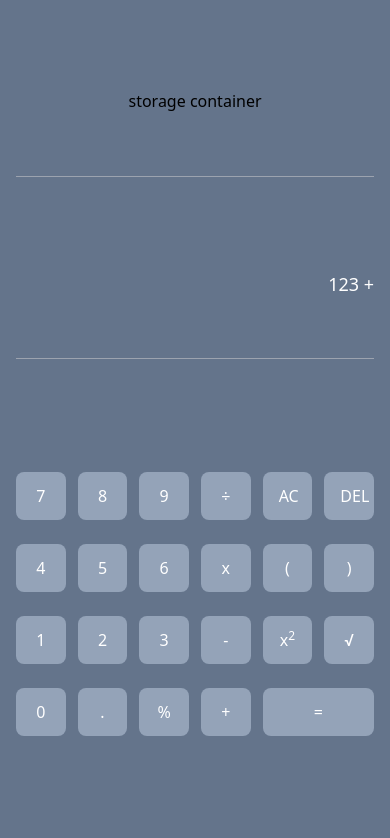
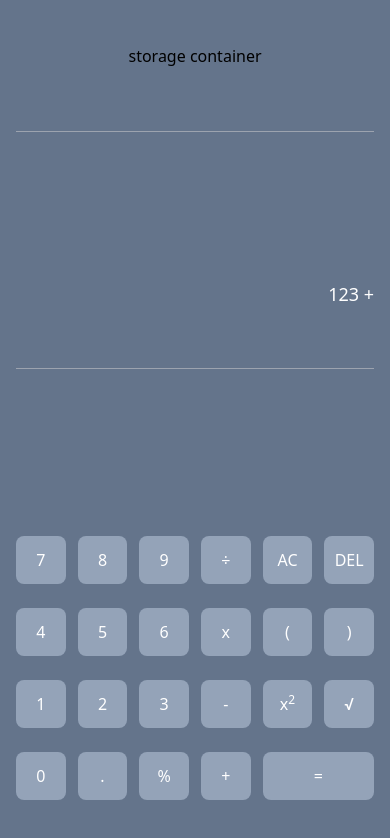
Before and after one commit to kenebebh/Calculator-app, a website: page index.html in a window 390 px wide. Drawn offline with Linux system fonts and the light colour scheme.

Commit message:
worked on responsiveness

```diff
--- a/index.html
+++ b/index.html
@@ -10,8 +10,8 @@
 </head>
 <body class="grid bg-red-100 md:place-content-center">
 
-    <div class="container h-full px-4 py-5 pb-10 bg-slate-500 md:rounded-2xl md:px-8">
-        <div class="calculator h-full flex flex-col justify-around">
+    <div class="container h-full px-4 py-5 bg-slate-500 md:rounded-2xl md:px-8">
+        <div class="calculator h-full flex flex-col justify-between">
             <div class="storage-container text-center py-6 pb-3 h-28 border-b border-gray-400 md:h-24">storage container</div>
 
             <div class="display-bar">
@@ -25,8 +25,8 @@
                 <button type="button" class="btn btn-number">8</button>
                 <button type="button" class="btn btn-number">9</button>
                 <button type="button" class="btn btn-operator">÷</button>
-                <button type="button" class="btn btn-all-clear">AC</button>
-                <button type="button" class="btn btn-delete">DEL</button>
+                <button type="button" class="btn btn-all-clear flex justify-center">AC</button>
+                <button type="button" class="btn btn-delete flex justify-center">DEL</button>
                 <button type="button" class="btn btn-number">4</button>
                 <button type="button" class="btn btn-number">5</button>
                 <button type="button" class="btn btn-number">6</button>
--- a/js/script.js
+++ b/js/script.js
@@ -1,5 +1,5 @@
 const storageContainer = document.querySelector(".storage-container");
-const displayBar = document.querySelector(".display-bar");
+const prevOperation = document.querySelector(".previous-operation");
 const currentOperation = document.querySelector(".current-operation");
 
 const numberButtons = document.querySelectorAll(".btn-number");
```
Also changed, not shown: css/style.css.
